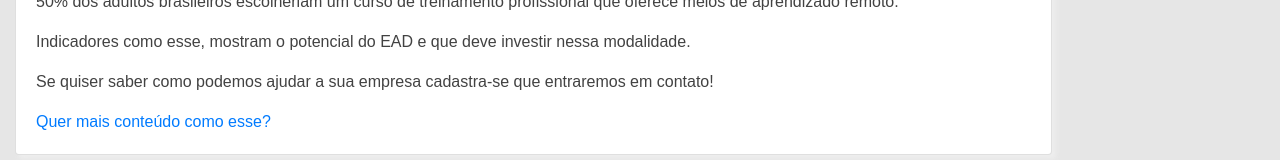
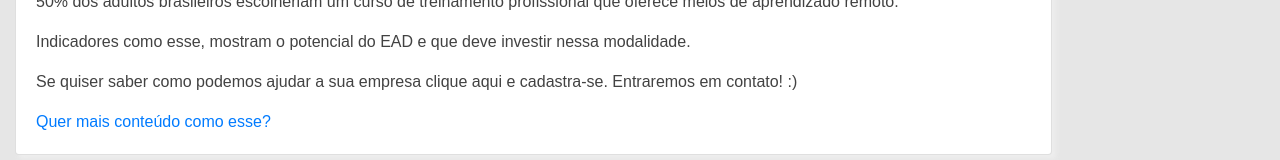
Before and after one commit to elisatanizawa/GoStreaming, a plain HTML site: page GoStreamingv3/public/tecnologia_inovacao_aliadas_crescimento.html in a window 1280 px wide. Shown: the part 1494-1654 px from the top of the page. Drawn offline with nearby package versions, Linux system fonts and the light colour scheme; no server answers.

Commit message:
Update tecnologia_inovacao_aliadas_crescimento.html

```diff
--- a/GoStreamingv3/public/tecnologia_inovacao_aliadas_crescimento.html
+++ b/GoStreamingv3/public/tecnologia_inovacao_aliadas_crescimento.html
@@ -55,7 +55,7 @@
 					<p> Instigar e facilitar a interação entre estudantes, professores e tutores através de aulas ao vivo, transmissões de feiras e palestras, aplicação de testes e plataformas streaming. A inclusão de tecnologias na educação impactam diretamente no engajamento dos participantes ao longo do curso, uma métrica importante pra avaliar a atratividade do aluno e criar estratégias de retenção também, além de enriquecerem a qualidade do conteúdo apresentado, tornarem as aulas mais dinâmicas e trazem mais qualidade ao conteúdo EAD. </p>
 					<p> <strong>Para exemplificar este ponto de vista,</strong> a revista educação publicou um estudo realizado pela Instructure , onde foi revelado que mais de 50% dos adultos brasileiros escolheriam um curso de treinamento profissional que oferece meios de aprendizado remoto. </p>
 					<p>Indicadores como esse, mostram o potencial do EAD e que deve investir nessa modalidade. </p>
-					<p>Se quiser saber como podemos ajudar a sua empresa cadastra-se que entraremos em contato! </p>
+					<p>Se quiser saber como podemos ajudar a sua empresa clique aqui e cadastra-se. Entraremos em contato! :) </p>
 
 		         <a href="#" id="btnModal" data-toggle="modal" data-target="#modalCadastro">Quer mais conteúdo como esse?</a>
 		       </div>
```
